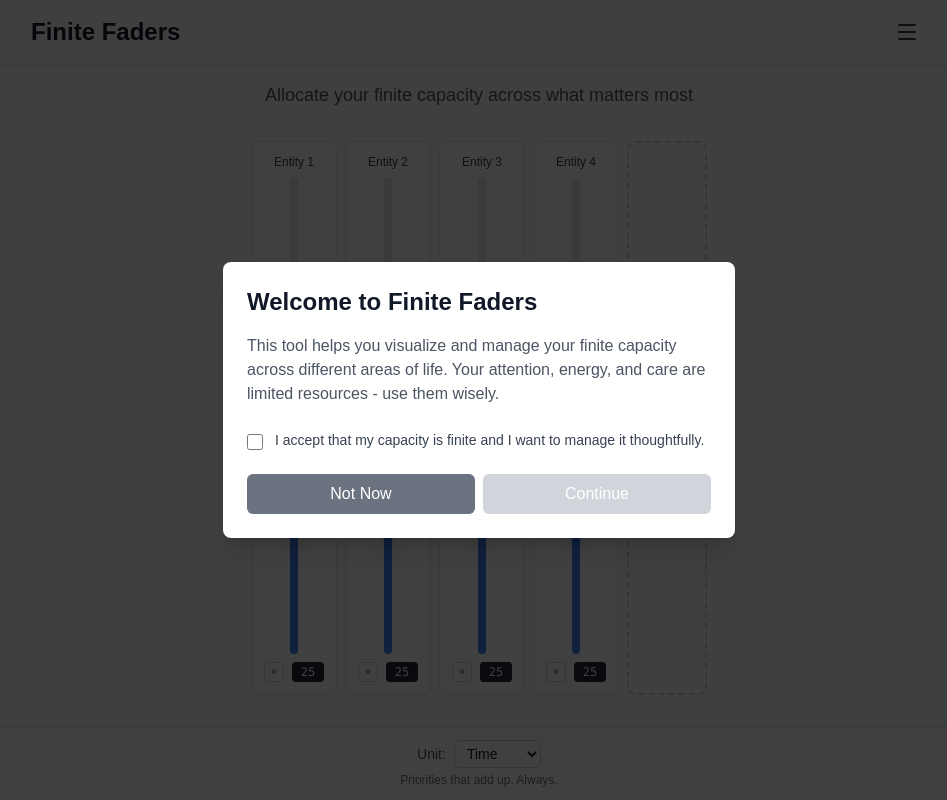
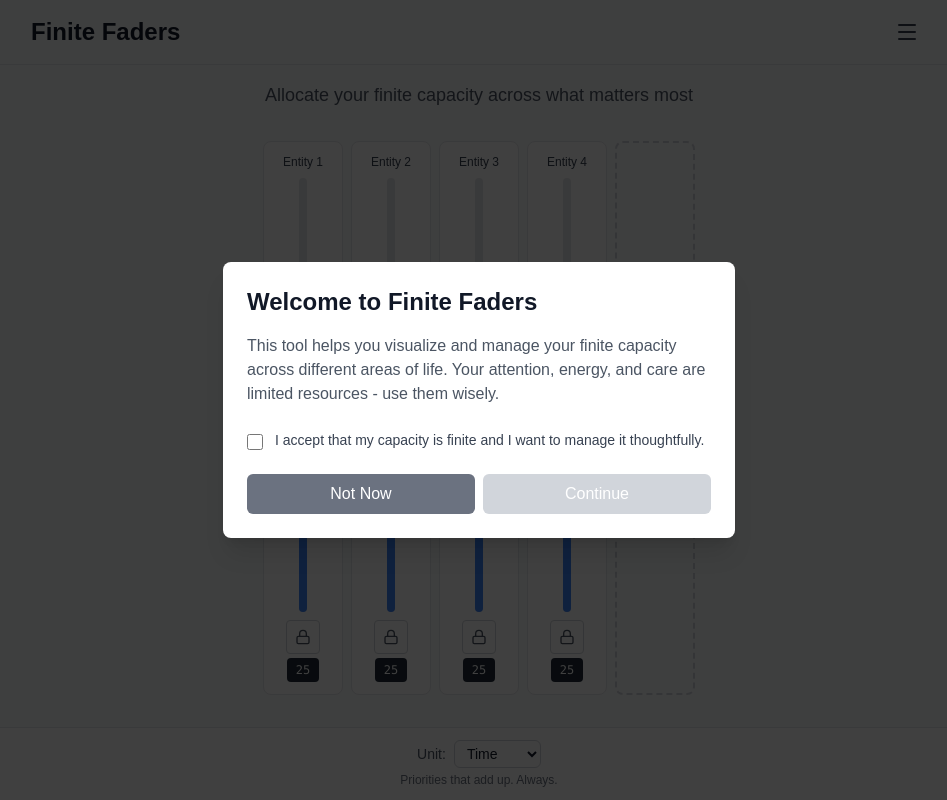
Before and after one commit to dJPoida/finite-faders, a React (Vite) app: page / in a window 1280 px wide. Shown: the whole page, without its empty margins (161-1108 px from the left). Built offline with nearby package versions, Linux system fonts and the light colour scheme.

Commit message:
Improved lock button functionality

```diff
--- a/src/components/Fader.tsx
+++ b/src/components/Fader.tsx
@@ -2,6 +2,7 @@
 
 import { useCallback } from "react"
 import * as Slider from "@radix-ui/react-slider"
+import { Lock } from "lucide-react"
 import { useSimpleStore } from "@/lib/simple-store"
 
 interface FaderProps {
@@ -84,20 +85,20 @@ export default function Fader({ index, label, value, locked, onToggleLock }: Fad
         </Slider.Root>
       </div>
 
-      <div className="flex items-center gap-1 sm:gap-2 w-full justify-center flex-shrink-0">
+      <div className="flex flex-col items-center gap-1 w-full justify-center flex-shrink-0">
         <button
           onClick={onToggleLock}
-          className={`w-4 h-4 sm:w-5 sm:h-5 rounded border flex items-center justify-center text-xs transition-colors ${
+          className={`p-2 rounded border flex items-center justify-center transition-colors ${
             locked
-              ? "bg-red-500 border-red-500 text-white"
-              : "bg-transparent border-gray-300 dark:border-gray-600 text-gray-600 dark:text-gray-400 hover:border-gray-400"
+              ? "bg-red-500 border-red-500 text-white hover:bg-red-600"
+              : "bg-white dark:bg-gray-800 border-gray-300 dark:border-gray-600 text-gray-600 dark:text-gray-400 hover:border-gray-400 dark:hover:border-gray-500"
           }`}
           title={locked ? "Unlock fader" : "Lock fader"}
           aria-label={locked ? "Unlock fader" : "Lock fader"}
         >
-          {locked ? "🔒" : "⚬"}
+          <Lock size={16} />
         </button>
-        <div className="bg-gray-800 dark:bg-gray-200 text-white dark:text-gray-800 px-1 py-0.5 rounded text-xs font-mono min-w-[1.5rem] sm:min-w-[2rem] text-center">
+        <div className="bg-gray-800 dark:bg-gray-200 text-white dark:text-gray-800 px-2 py-1 rounded text-xs font-mono min-w-[2rem] text-center">
           {value}
         </div>
       </div>
```
Also changed, not shown: 6 other files (tests, documents, lock files or other folders).
